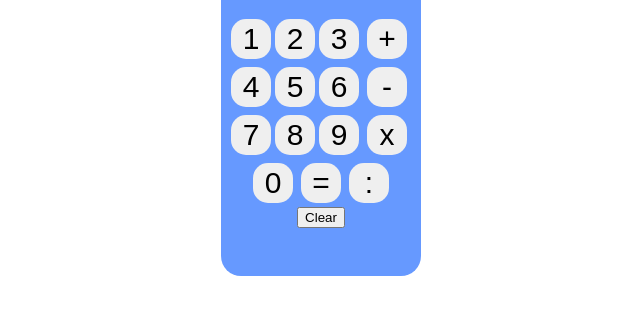
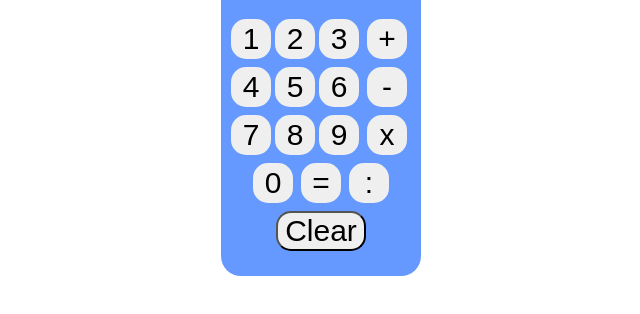
Before and after one commit to trunghaubk/newblog.ahmad, a plain HTML site: page learjs/index.html in a window 1280 px wide. Shown: the part 122-436 px from the top of the page, without its empty margins (319-959 px from the left). Drawn offline with Linux system fonts and the light colour scheme.

Commit message:
Update style.css

```diff
--- a/learjs/style.css
+++ b/learjs/style.css
@@ -154,11 +154,12 @@
 	border-style: none;
 	margin: 4px;
 }
-#clear1 {
+#refresh {
 	width: 90px;
 	height: 40px;
 	border-radius: 15px;
 	font-size: 30px;
 	border-style: 5px;
 	margin: 4px;
+
 }
```
